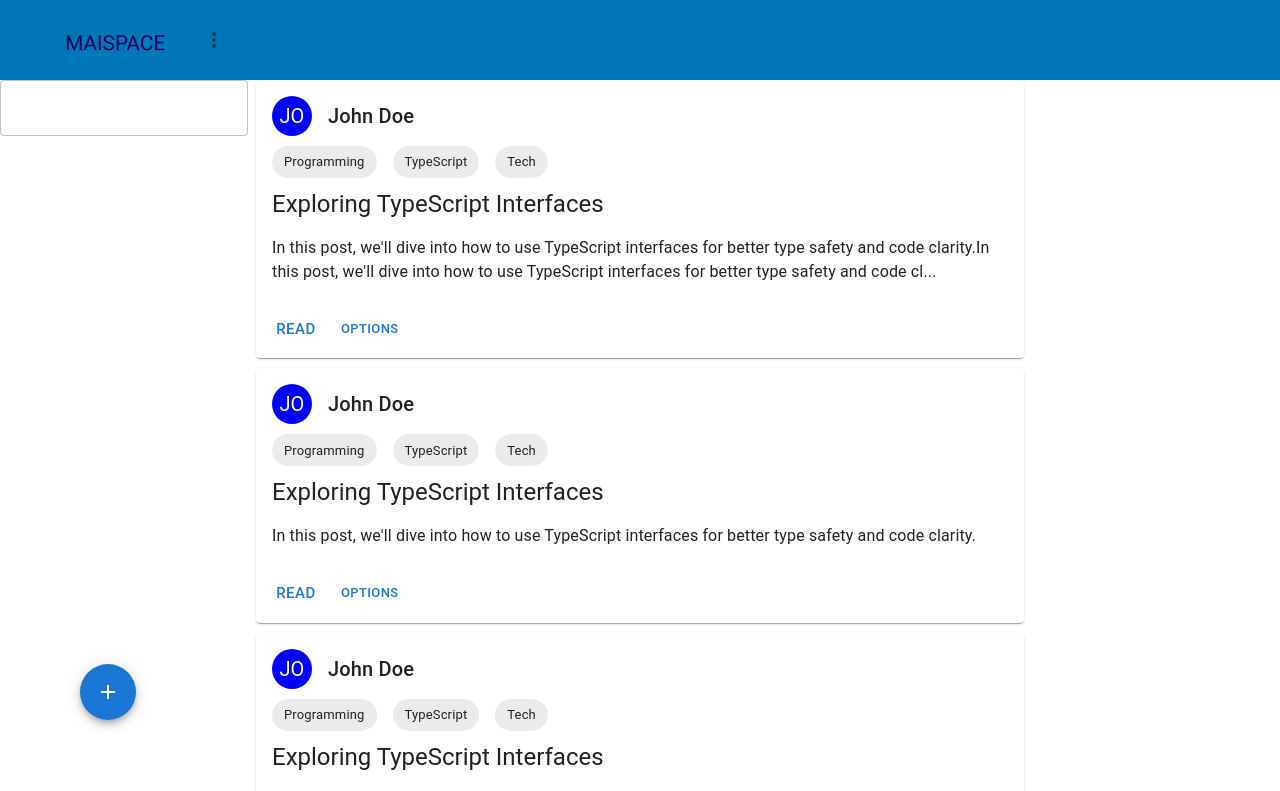
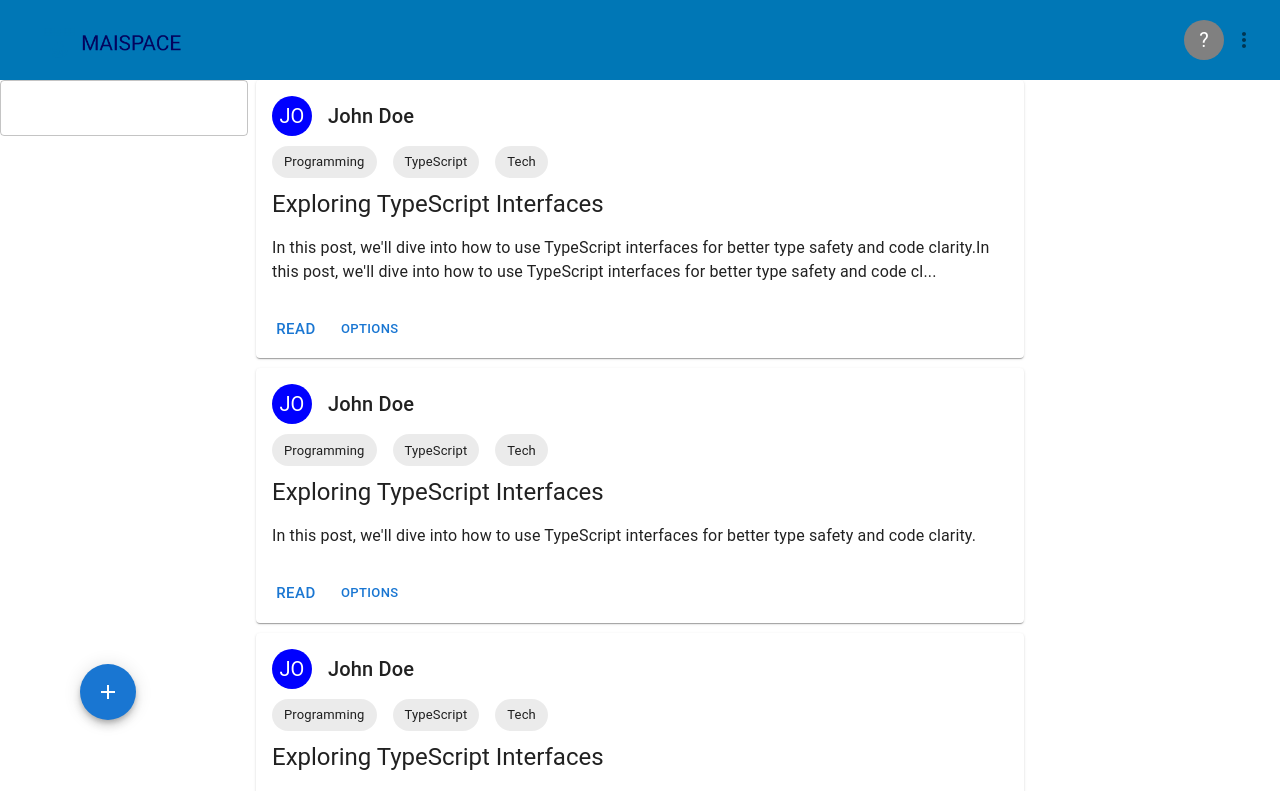
Before and after one commit to XKMai/CVWO-React, a React (Vite) app: page /home in a window 1280 px wide. Shown: the top 791 px of the page. Built offline with nearby package versions, Linux system fonts and the light colour scheme.

Commit message:
Added Avatar

```diff
--- a/src/components/HomeHeader.tsx
+++ b/src/components/HomeHeader.tsx
@@ -1,18 +1,23 @@
 import {
   Box,
-  Button,
   CssBaseline,
   IconButton,
   Menu,
   MenuItem,
+  CircularProgress,
 } from "@mui/material";
 import MoreVertIcon from "@mui/icons-material/MoreVert";
+import { useState, useEffect } from "react";
+import Logout from "./Logout";
 import GetAvatar from "./GetAvatar";
-import { useState } from "react";
-import Logout from "./Logout";
+import GetProfile from "./GetProfile";
+import { User } from "../types/User";
 
 export default function HomeHeader() {
   const [anchorEl, setAnchorEl] = useState<null | HTMLElement>(null);
+  const [user, setUser] = useState<User | null>(null);
+  const [loading, setLoading] = useState<boolean>(true); // Add a loading state
+
   const handleClick = (event: React.MouseEvent<HTMLButtonElement>) => {
     setAnchorEl(event.currentTarget);
   };
@@ -21,7 +26,23 @@ export default function HomeHeader() {
     setAnchorEl(null);
     Logout();
   };
+
+  useEffect(() => {
+    const fetchUser = async () => {
+      try {
+        const profile = await GetProfile(); // Fetch the user profile
+        setUser(profile); // Set the fetched user
+      } catch (error) {
+        console.error("Error fetching user profile:", error);
+      } finally {
+        setLoading(false); // Stop loading after fetching is complete
+      }
+    };
+    fetchUser();
+  }, []);
+
   const open = Boolean(anchorEl);
+
   return (
     <>
       <CssBaseline />
@@ -33,22 +54,32 @@ export default function HomeHeader() {
           alignContent: "left",
           justifyContent: "left",
           display: "flex",
+          alignItems: "center",
           color: "white",
           position: "fixed",
           zIndex: "1",
+          px: 2,
         }}
       >
         <img
           src="public/MaiSpace.png"
-          style={{ width: "Auto", height: "Auto" }}
+          alt="MaiSpace Logo"
+          style={{ height: "100%" }}
         />
+        <Box sx={{ flexGrow: 1 }} />
+        {loading ? (
+          // Show a loading indicator while the user is being fetched
+          <CircularProgress color="inherit" size={24} />
+        ) : (
+          // Conditionally render the GetAvatar component only when user is available
+          <GetAvatar user={user} />
+        )}
         <IconButton onClick={handleClick}>
           <MoreVertIcon />
         </IconButton>
         <Menu anchorEl={anchorEl} open={open} onClose={handleClose}>
           <MenuItem onClick={handleClose}>Logout</MenuItem>
         </Menu>
-        {/* <GetAvatar user={GetUser} /> Need to get info of User */}
       </Box>
     </>
   );
```
